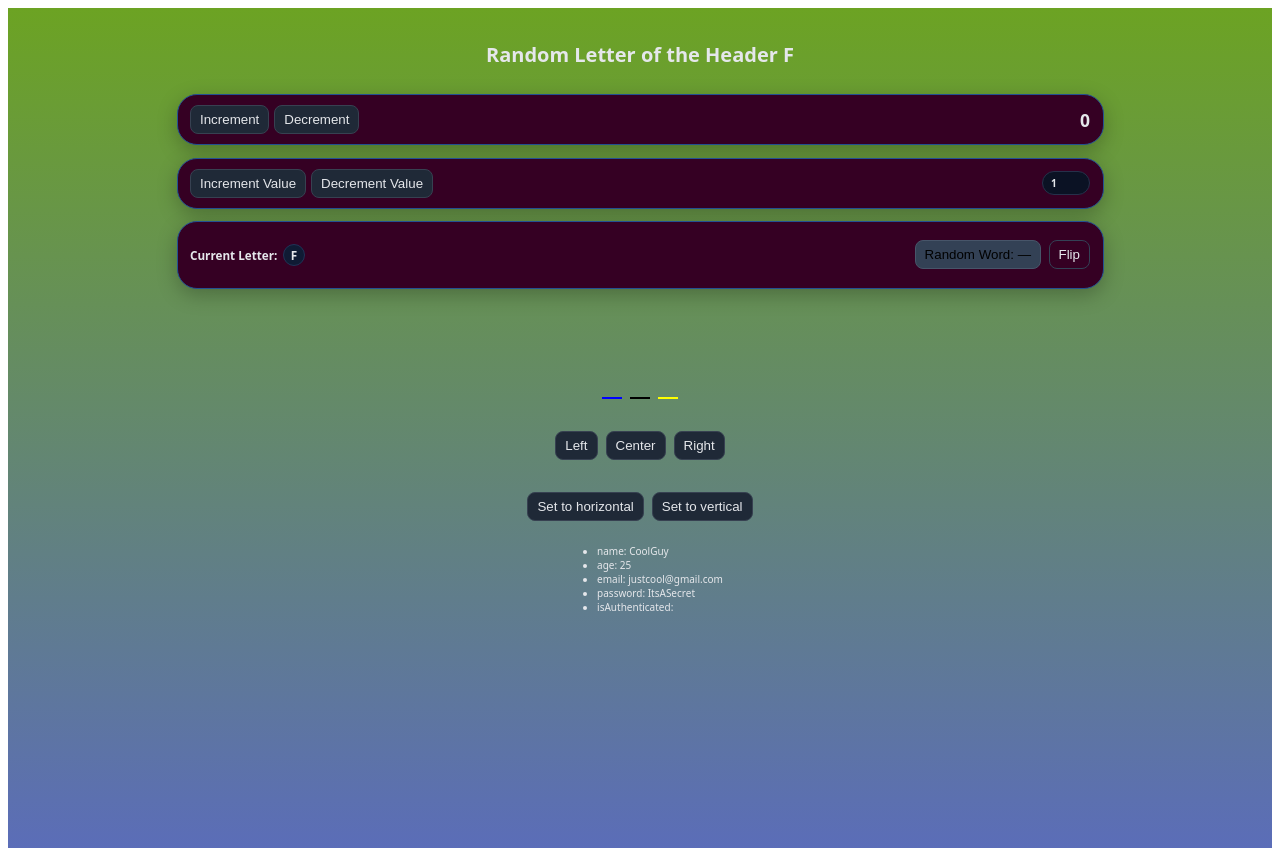
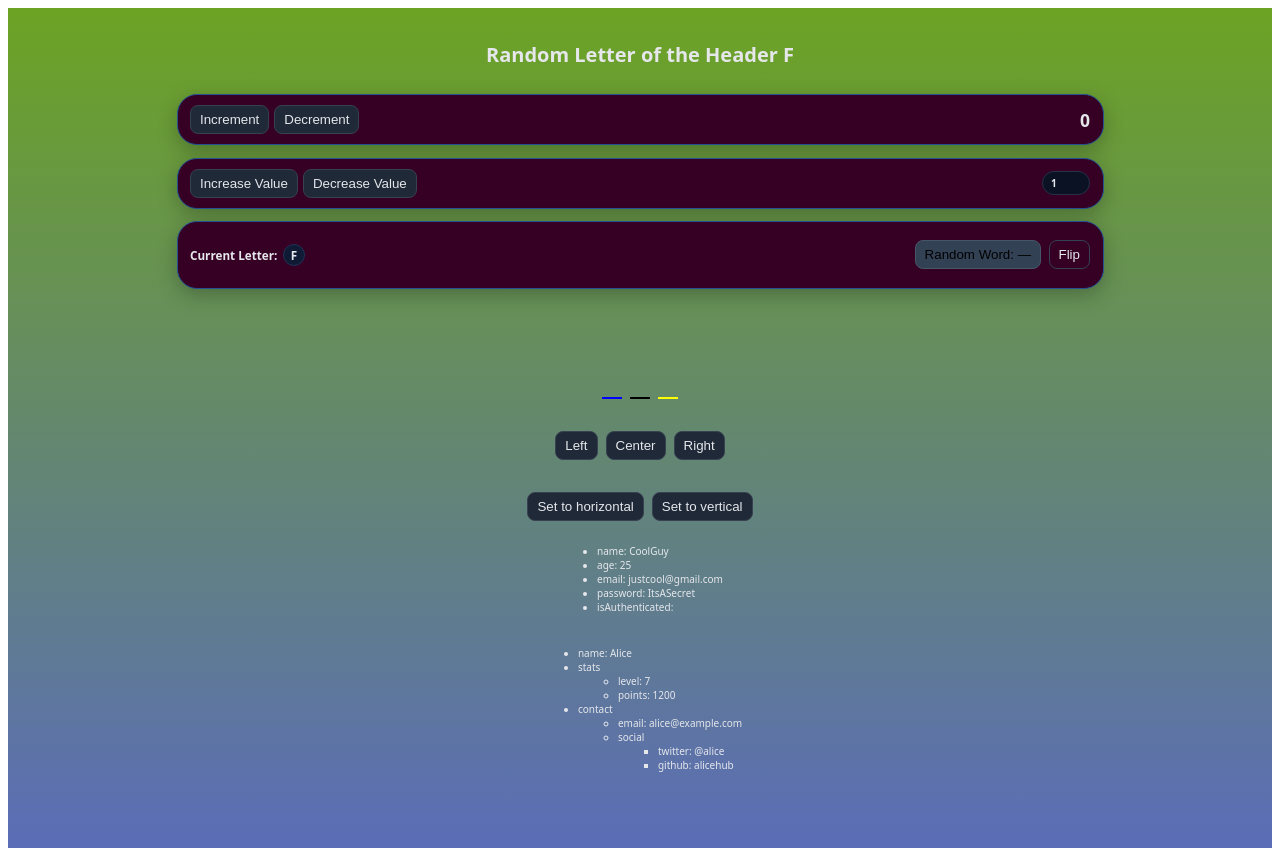
Before and after one commit to optimisticjuice/blobcreate, a React (Vite) app: page / in a window 1280 px wide. Built offline with nearby package versions, Linux system fonts and the light colour scheme.

Commit message:
feat(app): render nested profile data

```diff
--- a/src/App.jsx
+++ b/src/App.jsx
@@ -2,13 +2,13 @@ import "./App.css";
 import { useState, useEffect } from "react";
 
 function App() {
-  const [madeup, setMadeup] = useState("madeup");
-  const [obj, setObject] = useState({name: "CoolGuy",
-     age: 25,
-     email: "justcool@gmail.com",
-     password: "ItsASecret",
-     isAuthenticated : true
-    });
+  const [obj] = useState({
+    name: "CoolGuy",
+    age: 25,
+    email: "justcool@gmail.com",
+    password: "ItsASecret",
+    isAuthenticated: true,
+  });
   const [word, setWord] = useState("");
   const [count, setCount] = useState(0);
   const [value, setValue] = useState(1);
@@ -17,6 +17,23 @@ function App() {
   const [flip, setFlip] = useState(true);
   const [myArray, setMyArray] = useState(["", "", ""]);
   const [direction, setDirection] = useState("column");
+  const [profile] = useState({
+    // basic identity
+    name: "Alice",
+    // nested game statistics
+    stats: {
+      level: 7,
+      points: 1200,
+    },
+    // contact info with further nesting
+    contact: {
+      email: "alice@example.com",
+      social: {
+        twitter: "@alice",
+        github: "alicehub",
+      },
+    },
+  });
 
   useEffect(() => {
     const randomNumber = Math.floor(Math.random() * 26);
@@ -85,6 +102,24 @@ function App() {
     setMyArray(["", "", "0"]);
   }
 
+  // recursively render a nested object as an unordered list
+  const renderNested = (o) => {
+    return (
+      <ul>
+        {Object.entries(o).map(([k, v]) => (
+          typeof v === "object" && v !== null ? (
+            <li key={k}>
+              {k}
+              {renderNested(v)}
+            </li>
+          ) : (
+            <li key={k}>{k}: {String(v)}</li>
+          )
+        ))}
+      </ul>
+    );
+  };
+
   return (
     <div className="app">
       <header className="header">
@@ -109,10 +144,10 @@ function App() {
         <div className="row-left">
           <div className="btn-group">
             <button onClick={() => (flip ? setValue(value + 1) : setValue(value - 1))}>
-              {flip ? "Increment Value" : "Decrement Value"}
+              {flip ? "Increase Value" : "Decrease Value"}
             </button>
             <button onClick={() => (flip ? setValue(value - 1) : setValue(value + 1))}>
-              {flip ? "Decrement Value" : "Increment Value"}
+              {flip ? "Decrease Value" : "Increase Value"}
             </button>
           </div>
         </div>
@@ -164,6 +199,8 @@ function App() {
         <li key={key}>{key}: {value}</li>
       ))}
     </ul>
+    {/* display nested profile data below */}
+    {renderNested(profile)}
     </div>
   );
 }
```
